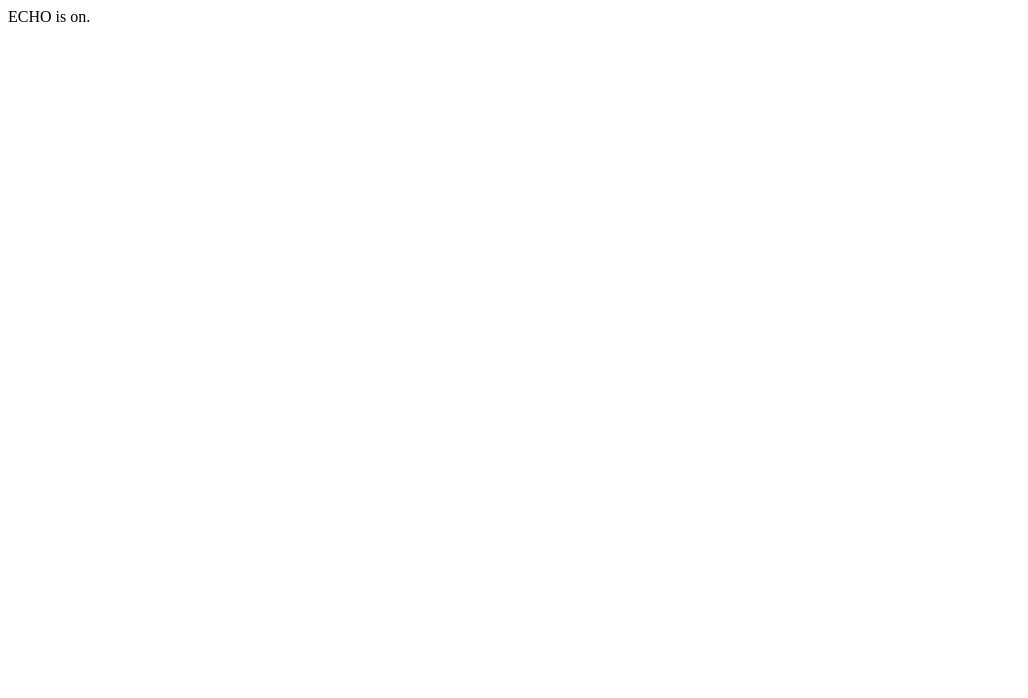
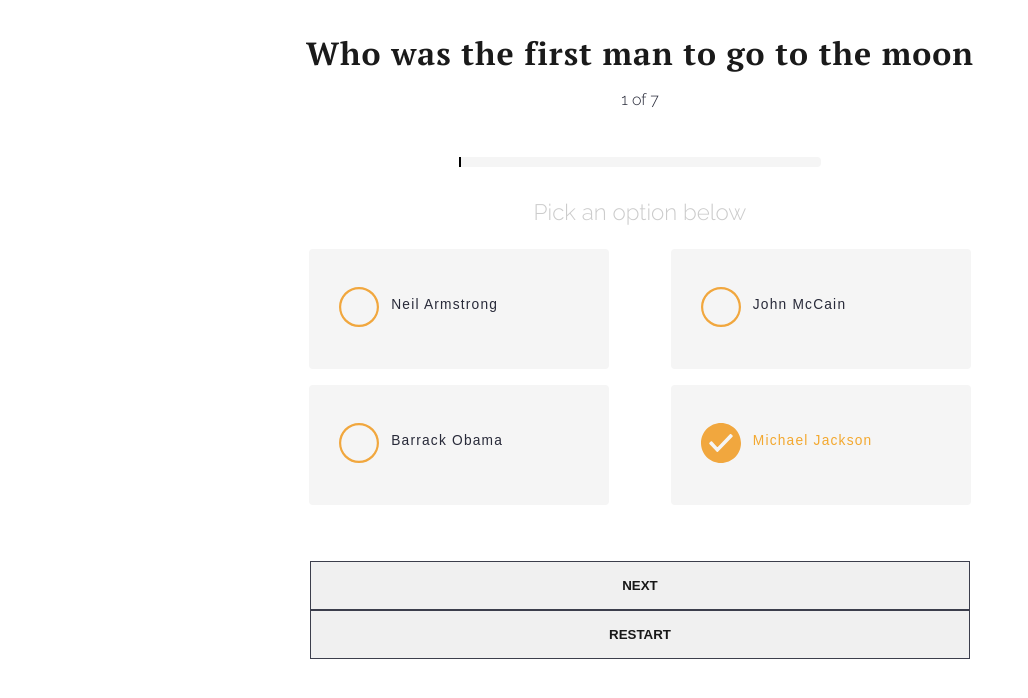
Before and after one commit to kaytee07/Quiz-app, a plain HTML site: page index.html in a window 1280 px wide. Shown: the whole page, without its empty margins (0-1028 px from the left). Drawn offline with Linux system fonts and the light colour scheme.

Commit message:
styling page

```diff
--- a/css/style.css
+++ b/css/style.css
@@ -1 +1,121 @@
-ECHO is on.
+@import url('https://fonts.googleapis.com/css2?family=PT+Serif:wght@400;700&family=Raleway:wght@100;200;300&display=swap');
+:root {
+    --main-font-color: #1a1a1a;
+    --main-bg-color: white;
+    --main-theme-color: rgb(243, 168, 47);
+    --light-white: #f5f5f5;
+    --light-gray:#ccc;
+    --light-black:#282a39;
+    --container-width:768px;
+    --font-body-stack: Raleway, Charcoal, sans-Serif;
+    --font-heading-stack:"PT Serif", sans serif;
+}
+
+*{
+    padding: 0;
+    margin: 0;
+    box-sizing: border-box ;
+}
+.container{
+    max-width: var(--container-width);
+    margin: 0 auto;
+}
+.btn{
+    padding: 1rem 3.8rem;
+    text-transform: uppercase;
+    border: 0;
+    outline: 0;
+    opacity: 0.9;
+    font-weight: bold;
+    transition: 0.3s all ease;
+    border: 1px solid var(--light-black);
+}
+.btn:hover{
+    opacity: 1;
+    background: var(--light-black);
+    color:white ;
+}
+.quiz{
+    padding: 2rem 1.4rem;
+}
+.question__box{
+    text-align: center;
+}
+.question{
+    font-family: var(--font-heading-stack);
+    font-weight: bold;
+    letter-spacing: 1px;
+    color: var(--main-font-color);
+}
+.tracker{
+    font-family: var(--font-body-stack);
+    color: var(--light-black);
+    padding: 1rem;
+}
+.progress{
+    border-radius: 4px;
+    width: 50%;
+    margin: 2rem auto;
+    background-color: var(--light-white);
+}
+.progress__bar{
+    height: 10px;
+    width: 0%;
+    background-color: var(--main-theme-color);
+    border-right: 2px solid black;
+}
+.tagline{
+    font-family: var(--font-body-stack);
+    color: var(--light-gray);
+    font-size: 1.4rem;
+}
+.choices__box{
+
+}
+.choices{
+    list-style-type: none;
+    margin: 1rem auto;
+    display: flex;
+    flex-wrap: wrap;
+}
+.choice{
+    min-width: 300px;
+    border-radius: 4px;
+    display: block;
+    background-color: var(--light-white);
+    margin: 0.5rem auto;
+    font-family: sans-serif;
+    color: var(--light-black);
+    letter-spacing: 1.2px;
+    font-size:0.86rem ;
+}
+.label{
+    padding: 2rem 2rem;
+    display: flex;
+
+}
+.choices input{
+    opacity: 0;
+}
+.choices input:checked + label{
+    color: var(--main-theme-color);
+}
+.choices input:checked + label i{
+    background-image: url('../img/circle-filled.svg');
+}
+.choices label i{
+    background-image: url('../img/circle-outline.svg');
+    background-size: 40px;
+    height: 40px;
+    width: 40px;
+    display: inline-block;
+    position: relative;
+    bottom: 10px;
+    left: -2px;
+    margin-right: 10px;
+}
+.quiz__footer{
+    padding: 2rem;
+    display: flex;
+    flex-direction: column;
+}
--- a/index.html
+++ b/index.html
@@ -1 +1,71 @@
-ECHO is on.
+<!DOCTYPE html>
+<html lang="en">
+<head>
+    <meta charset="UTF-8">
+    <meta http-equiv="X-UA-Compatible" content="IE=edge">
+    <meta name="viewport" content="width=device-width, initial-scale=1.0">
+    <title>Quiz</title>
+    <link rel="stylesheet" href="css/style.css">
+</head>
+<body>
+    <div class="app">
+        <div class="container">
+            <div class="quiz">
+                <div class="question__box">
+                    <h1 class="question">
+                        Who was the first man to go to the moon
+                    </h1>
+                    <p class="tracker">
+                        1 of 7
+                    </p>
+                    <div class="progress">
+                        <div class="progress__bar">
+
+                        </div>
+                    </div>
+                        <p class="tagline">
+                            Pick an option below
+                        </p>
+
+                </div>
+                <div class="choices__box">
+                    <ul class="choices">
+                        <li class="choice">
+                            <input type="radio" name="choice" class="input" id="choice0">
+                            <label for="choice0" class="label" id="choice0">
+                                <i></i>
+                                Neil Armstrong
+                            </label>
+                        </li>
+                        <li class="choice">
+                            <input type="radio" name="choice" class="input" id="choice1">
+                            <label for="choice1" class="label" id="choice0">
+                                <i></i>
+                                John McCain
+                            </label>
+                        </li>
+                        <li class="choice">
+                            <input type="radio" name="choice" class="input" id="choice2">
+                            <label for="choice2" class="label" id="choice0">
+                                <i></i>
+                                Barrack Obama
+                            </label>
+                        </li>
+                        <li class="choice">
+                            <input type="radio" name="choice" class="input" id="choice3" checked>
+                            <label for="choice3" class="label" id="choice0">
+                                <i></i>
+                                Michael Jackson
+                            </label>
+                        </li>
+                    </ul>
+                </div>
+                <div class="quiz__footer">
+                    <button class="btn next__btn">Next</button>
+                    <button class="btn restart__btn">Restart</button>
+                </div>
+            </div>
+        </div>
+    </div>
+</body>
+</html>
```
Also changed, not shown: img/circle-filled.svg (added), img/circle-outline.svg (added).
